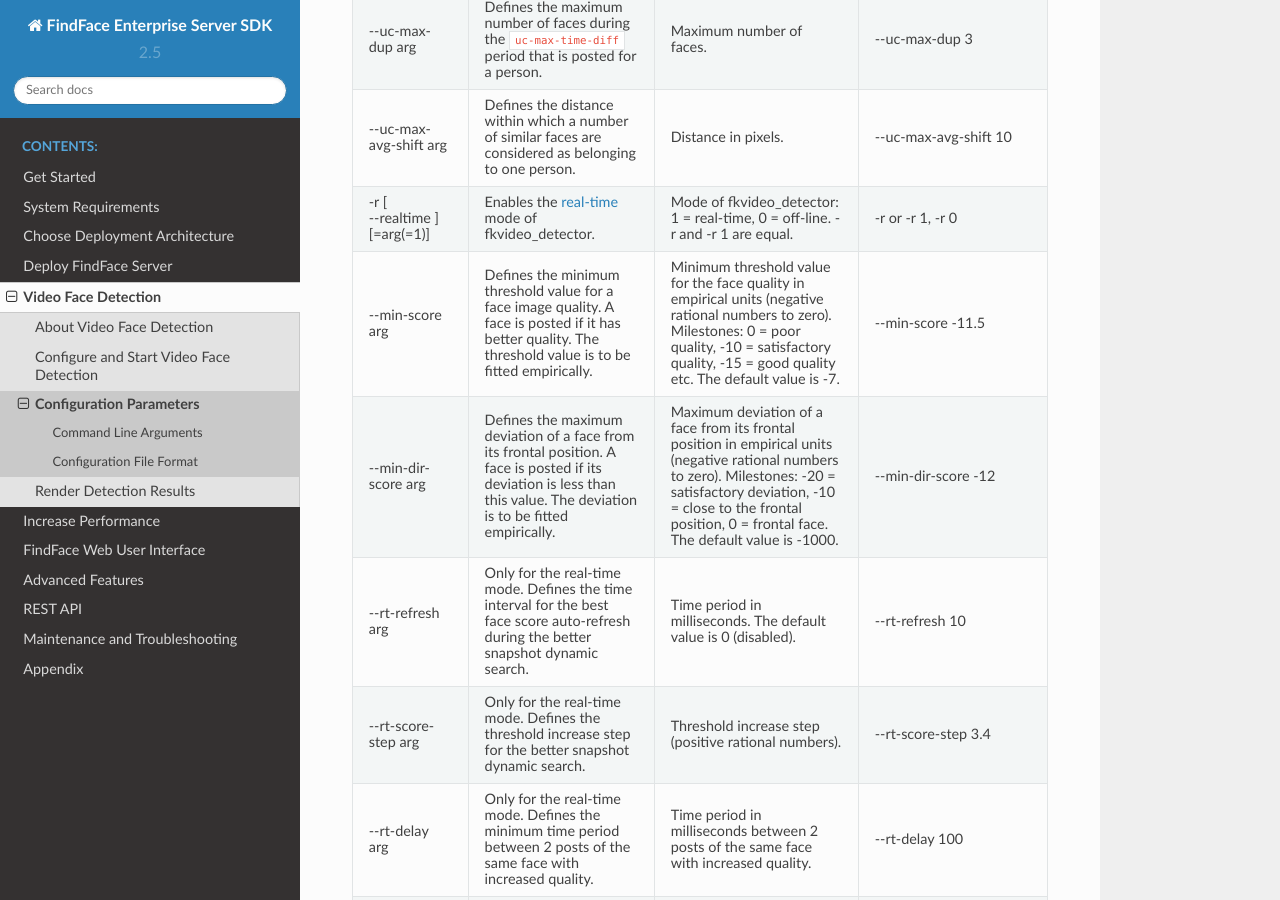
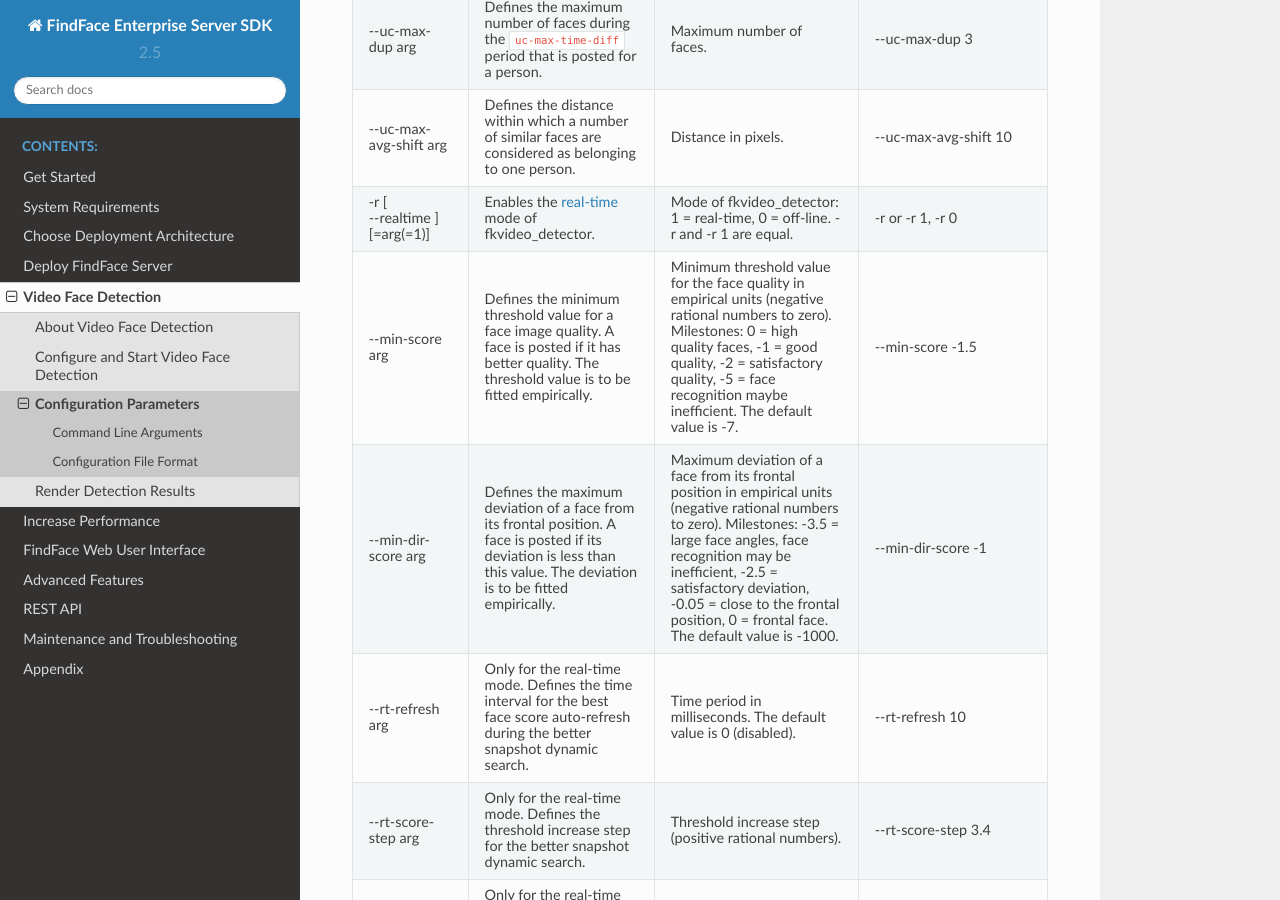
Before and after one commit to NTech-Lab/docs, a Sphinx documentation site: the page built from docs/fkvideo_configuration.rst, in a window 1280 px wide and 900 px high, scrolled down 4217 px. Built offline with Sphinx 7.4.7 and the Read the Docs theme 2.0.0, drawn with Linux system fonts in a browser that asks for light colours.

Commit message:
fkvideo_detector

```diff
--- a/docs/fkvideo_configuration.rst
+++ b/docs/fkvideo_configuration.rst
@@ -135,12 +135,12 @@ Usage:
      - -r or -r 1, -r 0
    * - ‑‑min-score arg
      - Defines the minimum threshold value for a face image quality. A face is posted if it has better quality. The threshold value is to be fitted empirically.
-     - Minimum threshold value for the face quality in empirical units (negative rational numbers to zero). Milestones: 0 = poor quality, -10 = satisfactory quality, -15 = good quality etc. The default value is -7.
-     - ‑‑min-score -11.5
+     - Minimum threshold value for the face quality in empirical units (negative rational numbers to zero). Milestones: 0 = high quality faces, -1 = good quality, -2 = satisfactory quality, -5 = face recognition maybe inefficient. The default value is -7.
+     - ‑‑min-score -1.5
    * - ‑‑min-dir-score arg
      - Defines the maximum deviation of a face from its frontal position. A face is posted if its deviation is less than this value. The deviation is to be fitted empirically.
-     - Maximum deviation of a face from its frontal position in empirical units (negative rational numbers to zero). Milestones: -20 = satisfactory deviation, -10 = close to the frontal position, 0 = frontal face. The default value is -1000.
-     - ‑‑min-dir-score -12
+     - Maximum deviation of a face from its frontal position in empirical units (negative rational numbers to zero). Milestones: -3.5 = large face angles, face recognition may be inefficient, -2.5 = satisfactory deviation, -0.05 = close to the frontal position, 0 = frontal face. The default value is -1000.
+     - ‑‑min-dir-score -1
    * - ‑‑rt-refresh arg
      - Only for the real-time mode. Defines the time interval for the best face score auto-refresh during the better snapshot dynamic search.
      - Time period in milliseconds. The default value is 0 (disabled).
--- a/docs/ntls_status.rst
+++ b/docs/ntls_status.rst
@@ -19,7 +19,7 @@ You can use API to retrieve :ref:`licensing <licensing>` information in JSON.
    Interpret its value (in seconds) as follows:
 
    * [0, 5] — everything is alright.
-   * (5, 30] — there may be some problems with connection, or with a local drive where the license file is stored.
+   * (5, 30] — there may be some problems with connection, or with the local drive where the license file is stored.
    * (30; 120] — almost certainly something bad happened.
    * (120; ∞) — the licensing source response has been timed out. Take action.
    * ``"valid": false``: connection with the licensing source has never been established.
```
Also changed, not shown: 2 other files.
